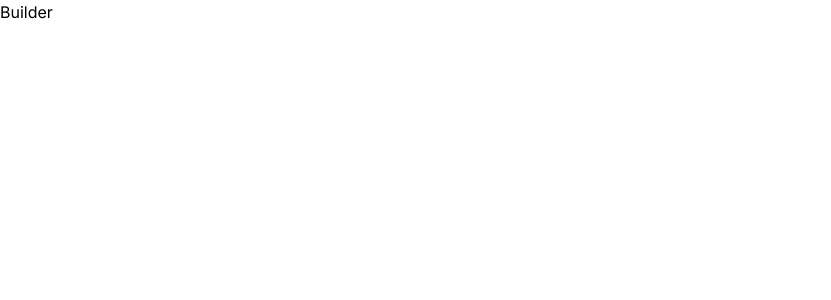
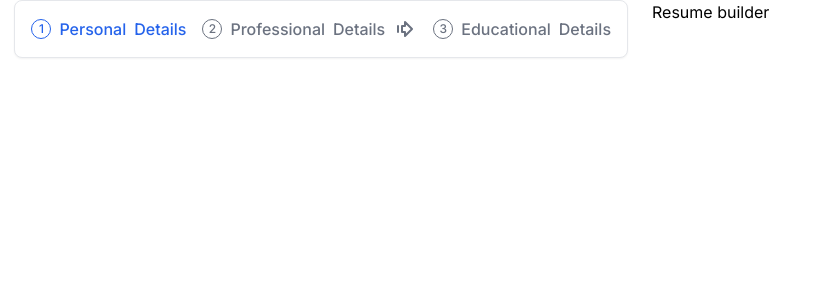
Before and after one commit to washington-shoji/resume-builder-next, a Next.js app: page /builder in a window 1280 px wide. Shown: the top 300 px of the page, without its empty margins (0-831 px from the left). Built offline with nearby package versions, Linux system fonts and the light colour scheme.

Commit message:
- updated builder page

```diff
--- a/src/app/(app)/builder/page.tsx
+++ b/src/app/(app)/builder/page.tsx
@@ -1,5 +1,25 @@
-import React from 'react';
+'use client';
+import React, { useState } from 'react';
+import BuilderStepper from '@/app/components/BuilderStepper';
 
 export default function Builder() {
-	return <div>Builder</div>;
+	const [currentStep, setCurrentStep] = useState<number>(0);
+	const numberOfSteps = 3;
+	const stepTitle = ['Personal', 'Professional', 'Educational'];
+	return (
+		<main className='flex justify-center min-h-screen bg-white dark:bg-gray-900'>
+			<div className='grid grid-cols-2 gap-6'>
+				<div className=' flex flex-col'>
+					<BuilderStepper
+						currentStep={currentStep}
+						numberOfSteps={numberOfSteps}
+						stepTitle={stepTitle}
+					></BuilderStepper>
+				</div>
+				<div className=' flex flex-col'>
+					<div>Resume builder</div>
+				</div>
+			</div>
+		</main>
+	);
 }
```
